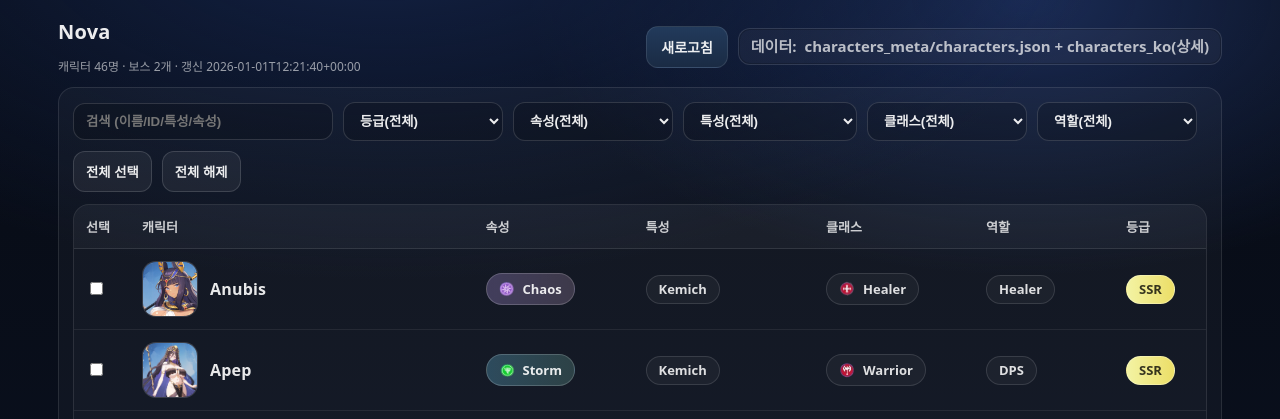
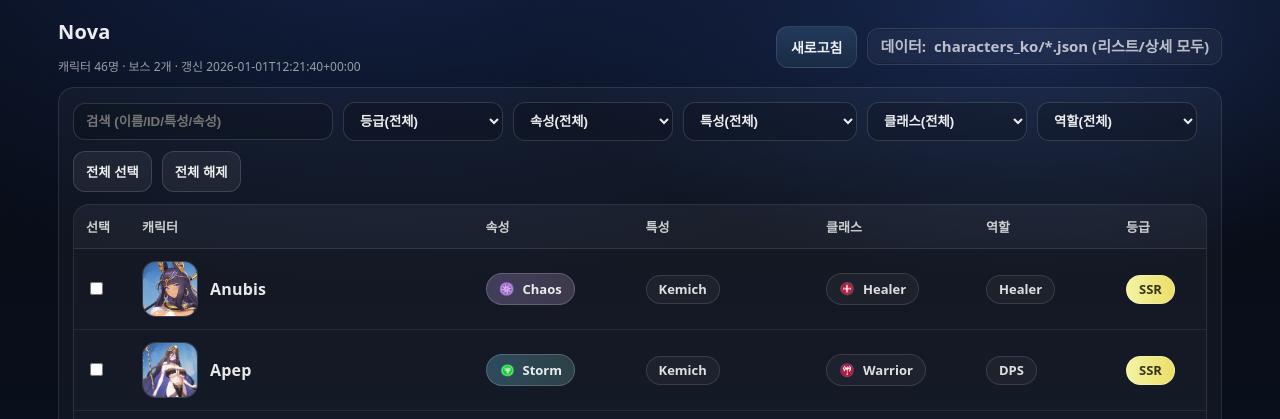
Before and after one commit to bamb177/nova, a Flask app: page /ui/select in a window 1280 px wide. Shown: the top 419 px of the page. Run offline with Flask 3, Linux system fonts and the light colour scheme.

Commit message:
Update select.html

```diff
--- a/templates/select.html
+++ b/templates/select.html
@@ -514,7 +514,7 @@
 
     // ===== 렌더 =====
     const chars = dedupeById(CHARS_RAW || []);
-    document.getElementById("sourceHint").textContent = "characters_meta/characters.json + characters_ko(상세)";
+    document.getElementById("sourceHint").textContent = "characters_ko/*.json (리스트/상세 모두)";
 
     const $tbody = document.getElementById("tbody");
     const $q = document.getElementById("q");
```
